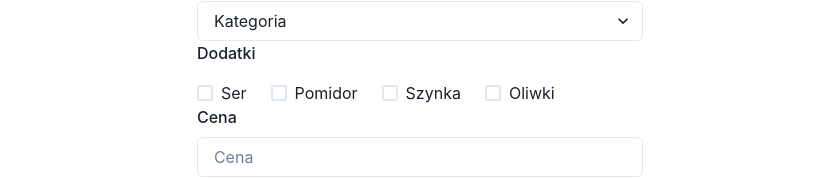
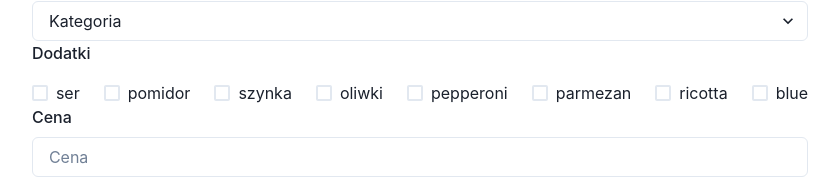
Before and after one commit to Falalatina/PizzaProj, a React (Vite) app in the folder frontend/my-app/: page / in a window 1280 px wide. Shown: the part 215-393 px from the top of the page, without its empty margins (220-1059 px from the left). Built offline with nearby package versions, Linux system fonts and the light colour scheme; no server answers.

Commit message:
Update AddPizza.jsx

```diff
--- a/frontend/my-app/src/components/Pizza/AddPizza.jsx
+++ b/frontend/my-app/src/components/Pizza/AddPizza.jsx
@@ -87,38 +87,25 @@ function AddPizza({ onPizzaAdded }) {
           <FormLabel>Dodatki</FormLabel>
 
           <HStack spacing="24px" mt={4}>
+            {[
+              "ser",
+              "pomidor",
+              "szynka",
+              "oliwki",
+              "pepperoni",
+              "parmezan",
+              "ricotta",
+              "blue",
+            ].map((item) => (
               <Checkbox
-              value="ser"
+                value={item}
                 name="dodatki"
                 checked={pizza.dodatki.includes("ser")}
                 onChange={handleChange}
               >
-              Ser
+                {item}
               </Checkbox>
-            <Checkbox
-              value="pomidor"
-              name="dodatki"
-              checked={pizza.dodatki.includes("pomidor")}
-              onChange={handleChange}
-            >
-              Pomidor
-            </Checkbox>
-            <Checkbox
-              value="szynka"
-              name="dodatki"
-              checked={pizza.dodatki.includes("szynka")}
-              onChange={handleChange}
-            >
-              Szynka
-            </Checkbox>
-            <Checkbox
-              value="oliwki"
-              name="dodatki"
-              checked={pizza.dodatki.includes("oliwki")}
-              onChange={handleChange}
-            >
-              Oliwki
-            </Checkbox>
+            ))}
           </HStack>
         </FormControl>
         <FormLabel>Cena</FormLabel>
```
Lines whose indentation alone changed are shown as unchanged.
